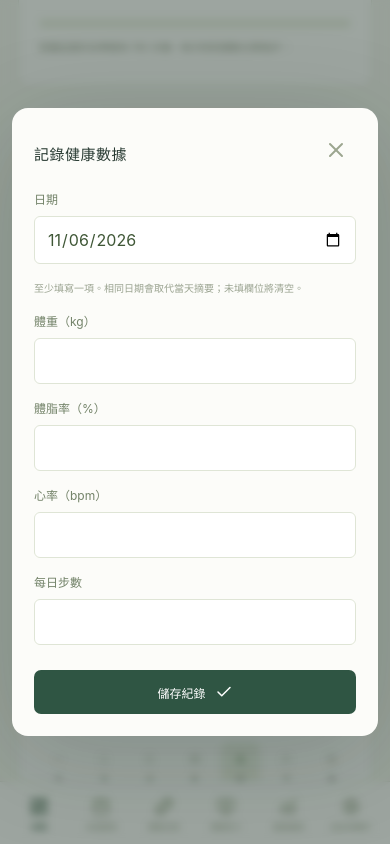
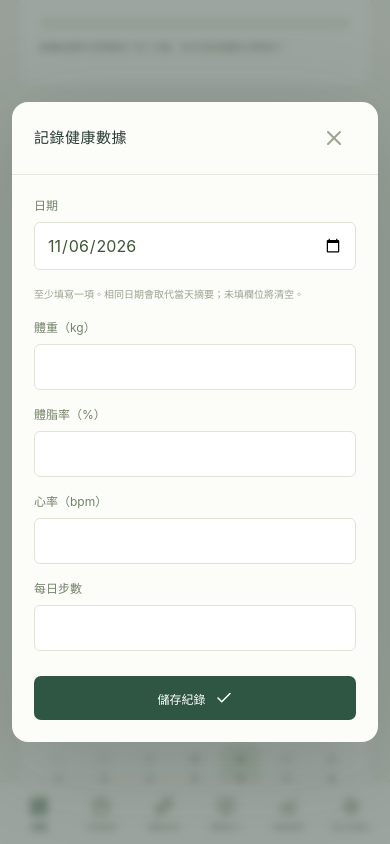
Before and after one commit to josephinezulin/fitness-pwa, a React (Vite) app: page / in a window 390 px wide. Both pictures are taken after a click on the button "新增健康數據". Shown: the part 639-1483 px from the top of the page. Built offline with nearby package versions, Linux system fonts and the light colour scheme.

Commit message:
Keep dialog title and close control visible while scrolling forms

```diff
--- a/src/App.tsx
+++ b/src/App.tsx
@@ -611,7 +611,7 @@ export function App() {
             aria-labelledby="dialog-title"
             onClick={(e) => e.stopPropagation()}
           >
-            <div className="section-head">
+            <div className="section-head dialog-head">
               <h2 id="dialog-title">
                 {modal === "metric"
                   ? "記錄健康數據"
--- a/src/style.css
+++ b/src/style.css
@@ -907,13 +907,33 @@ footer button {
   width: 100%;
   min-width: 0;
   max-height: 90dvh;
-  overflow: auto;
-  padding: 26px;
+  display: flex;
+  flex-direction: column;
+  overflow: hidden;
   border-radius: 16px;
   box-shadow: 0 20px 100px #10271830;
 }
-.dialog form {
-  margin-top: 20px;
+.dialog-head {
+  flex-shrink: 0;
+  padding: 18px 26px;
+  border-bottom: 1px solid #e4e9de;
+}
+.dialog-head h2 {
+  margin: 0;
+  min-width: 0;
+  line-height: 1.5;
+}
+.dialog-head .icon-button {
+  flex-shrink: 0;
+  min-width: 44px;
+  min-height: 44px;
+}
+.dialog > form {
+  min-height: 0;
+  overflow: auto;
+  overscroll-behavior: contain;
+  margin: 0;
+  padding: 6px 26px 26px;
 }
 .dialog label {
   display: flex;
@@ -1215,8 +1235,13 @@ footer button {
   .overlay {
     padding: 12px;
   }
-  .dialog {
-    padding: 22px;
+  .dialog-head {
+    padding: 14px 22px;
+  }
+  .dialog > form {
+    padding-right: 22px;
+    padding-left: 22px;
+    padding-bottom: 22px;
   }
   .notice {
     font-size: 11px;
```
Also changed, not shown: 2 other files (tests, documents, lock files or other folders).
